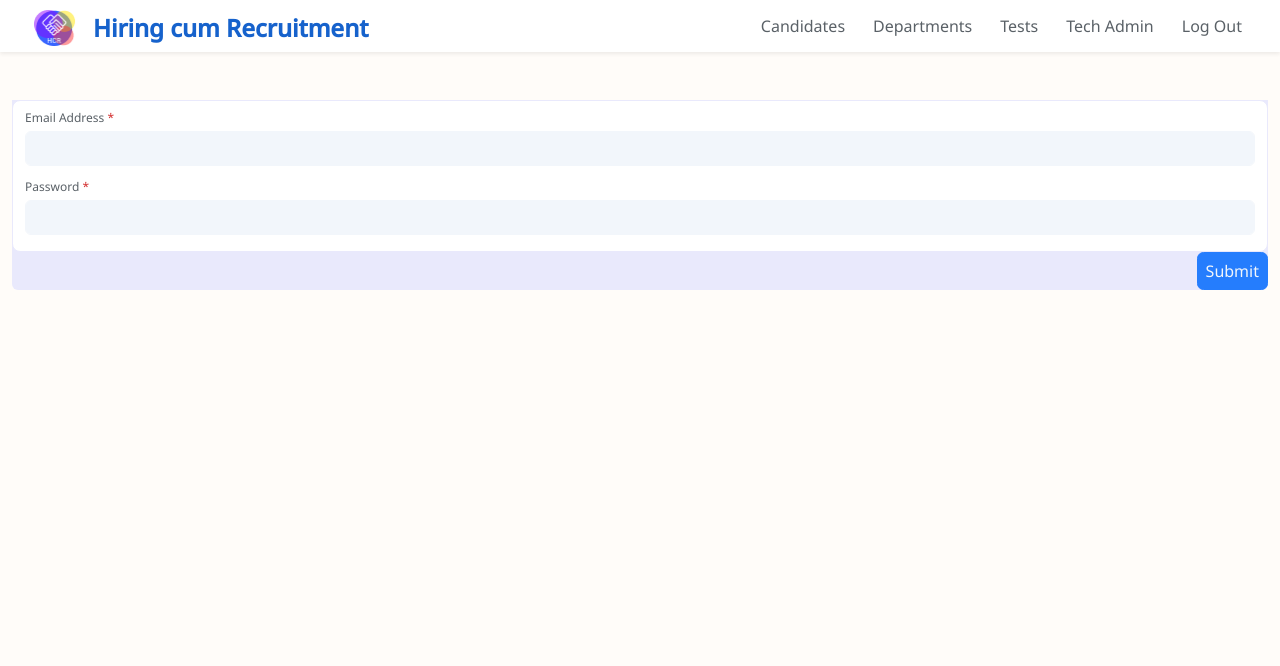
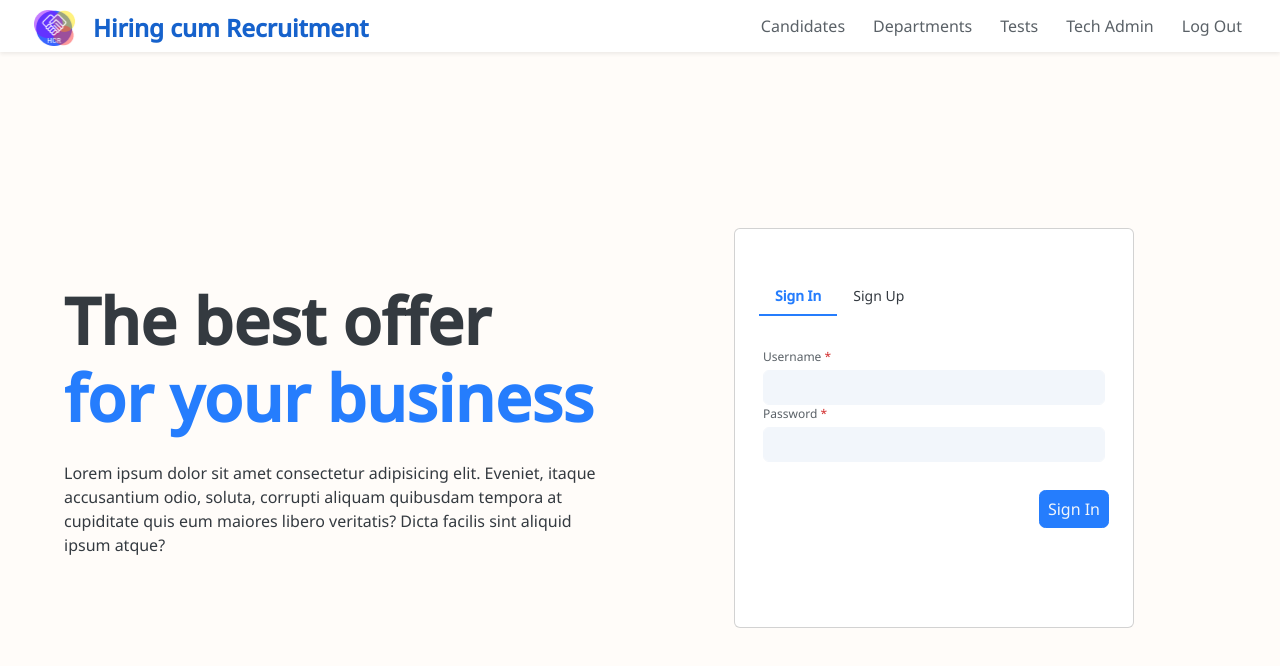
Before and after one commit to Maanas-Verma/recruitment-platform-fe, a React (Create React App) app: page / in a window 1280 px wide. Shown: the top 666 px of the page. Built offline with nearby package versions, Linux system fonts and the light colour scheme; no server answers.

Commit message:
Add sign-up and sign-in functionality

```diff
--- a/src/api-service/apiServices.ts
+++ b/src/api-service/apiServices.ts
@@ -10,6 +10,8 @@ import {
   PostQuestionRequest,
   PostQuestionResponse,
   PostTestRequest,
+  SignInRequest,
+  SignUpRequest,
 } from "../interfaces/global.interfaces";
 
 class HrAPI {
@@ -48,6 +50,17 @@ class HrAPI {
   };
 
   /**
+   * Makes the API call to Get department by id
+   *
+   * @param id - Department id
+   */
+  getDepartmentById = async (
+    id: string
+  ): Promise<AxiosResponse<DepartmentData>> => {
+    return axios.get(`${this.base_url}${this.endpoints.department}${id}/`);
+  }
+
+  /**
    * Makes the API call to get all employees
    *
    * @returns - Returns a promise with all employees.
@@ -55,6 +68,17 @@ class HrAPI {
   getEmployee = async (): Promise<AxiosResponse<GetEmployeeDataResponse[]>> => {
     return axios.get(`${this.base_url}${this.endpoints.employee}`);
   };
+
+  /**
+   * Makes the API call to get employee by id
+   *
+   * @param id - Candidate id
+   */
+  getEmployeeById = async (
+    id: string
+  ): Promise<AxiosResponse<GetEmployeeDataResponse>> => {
+    return axios.get(`${this.base_url}${this.endpoints.employee}${id}/`);
+  }
 
   /**
    * Makes the API call to Get all Candidates
@@ -144,6 +168,24 @@ class HrAPI {
   ): Promise<AxiosResponse<PostQuestionResponse>> => {
     return axios.post(`${this.base_url}${this.endpoints.question}`, postData);
   };
+
+  /**
+   * Makes the API call for Sign Up.
+   *
+   * @param data - Sign Up request details.
+   */
+  signUp = async (data: SignUpRequest) => {
+    return axios.post(`${this.base_url}/user/user/`, data);
+  }
+
+  /**
+   * Makes the API call for Sign In.
+   *
+   * @param data - Sign In request details.
+   */
+  signIn = async (data: SignInRequest) => {
+    return axios.post(`${this.base_url}/login/`, data);
+  }
 }
 const apiService = new HrAPI();
 
--- /dev/null
+++ b/src/api-service/sessionStorage.ts
@@ -0,0 +1,17 @@
+export function setUser(
+  userType: "employee" | "candidate" | "hr",
+  userId: string,
+  department?: string
+) {
+  sessionStorage.setItem("user_type", userType);
+  sessionStorage.setItem("department_id", department ? department : "");
+  sessionStorage.setItem("user_id", userId);
+}
+
+export function getUser(): any {
+  return {
+    userType: sessionStorage.getItem("user_type"),
+    departmentId: sessionStorage.getItem("department_id"),
+    userId: sessionStorage.getItem("user_id"),
+  };
+}
--- a/src/pages/sign-in/SignIn.tsx
+++ b/src/pages/sign-in/SignIn.tsx
@@ -1,11 +1,9 @@
 import { ReactElement, useState, useContext, useEffect } from "react";
 import { Link, useNavigate } from "react-router-dom";
-import { useForm, FormProvider } from "react-hook-form";
-import InputControl from "../../components/InputControl";
-import ReactDropdown from "../../components/ReactDropdown";
-import TextAreaControl from "../../components/TextAreaControl";
-import Button from "../../components/Button";
-
+import { useForm, FormProvider, FieldValue, set } from "react-hook-form";
+import SignUpFormProvider from "./SignUpFormProvider";
+import SignInFormProvider from "./SignInFormProvider";
+import TabControl from "../../components/TabControl";
 
 /**
  * Component for Sign In Component.
@@ -15,64 +13,57 @@ import Button from "../../components/Button";
 
 function SignIn(): ReactElement {
   const navigate = useNavigate();
-  const methods = useForm({
-    mode: "all",
-  });
-  const { handleSubmit } = methods;
+  const [isSignUp, setIsSignUp] = useState(false);
 
-   interface LoginFormData {
-    // email: string;
-    // password: string;
-  }
-
-  const handleSignInFormSubmit = (loginFormData: LoginFormData) => {
-    // creds validation to be added.
-    console.log(loginFormData);
-    navigate('/home');
+  const handleToChange = (event: React.SyntheticEvent, value: string) => {
+    setIsSignUp(!isSignUp);
   };
 
+  // const handleSignInFormSubmit = (loginFormData: LoginFormData) => {
+  //   // creds validation to be added.
+  //   console.log(loginFormData);
+  //   navigate("/home");
+  // };
+
   return (
-    <div className="row mx-0 mt-6">
-      <FormProvider {...methods}>
-        <form onSubmit={handleSubmit(handleSignInFormSubmit)}>
-          <div className="modal-body bg-lavender-lightest">
-            <div className="d-flex flex-column border border-lavender-lightest bg-white rounded-3 p-2 gap-1">
-            <div className="mb-2">
-                  <InputControl
-                    type="email"
-                    controlKey="email"
-                    label="Email Address"
-                    validationObject={{
-                      required: "Please fill email as required",
-                    }}
-                  />
-                </div>
-                <div className="mb-2">
-                      <InputControl
-                        type="password"
-                        controlKey="password"
-                        label="Password"
-                        validationObject={{
-                          required: "Please fill password as required",
-                        }}
-                      />
-                    </div>
+    <div
+      className="px-4 py-5 px-md-5 container-fluid row text-center text-lg-start d-flex"
+      style={{ height: "94vh" }}
+    >
+      <div className="container d-flex align-items-stretch">
+        <div className="row gx-lg-5 align-items-center d-flex align-items-center">
+          <div className="col-lg-6 mb-5 ps-6 mb-lg-0 d-flex flex-column justify-content-center">
+            <h1 className="mb-5 display-3 fw-bold ls-tight">
+              The best offer <br />
+              <span className="text-primary">for your business</span>
+            </h1>
+            <p>
+              Lorem ipsum dolor sit amet consectetur adipisicing elit. Eveniet,
+              itaque accusantium odio, soluta, corrupti aliquam quibusdam
+              tempora at cupiditate quis eum maiores libero veritatis? Dicta
+              facilis sint aliquid ipsum atque?
+            </p>
+          </div>
+
+          <div className="col-lg-6 px-5 d-flex justify-content-center">
+            <div className="card" style={{ width: "400px", height: "400px"}}>
+              <div className="card-header bg-transparent border-bottom-0 pt-6 px-md-5">
+                <TabControl
+                  value={isSignUp ? "Sign Up" : "Sign In"}
+                  handleTabChange={handleToChange}
+                  tabList={[
+                    { label: "Sign In", value: "Sign In" },
+                    { label: "Sign Up", value: "Sign Up" },
+                  ]}
+                />
+              </div>
+              <div className="card-body py-5 px-md-5">
+                {isSignUp ? <SignUpFormProvider /> : <SignInFormProvider />}
+              </div>
             </div>
           </div>
-          <div className="modal-footer bg-lavender-lightest rounded-bottom">
-            <div className="d-flex flex-row-reverse">
-              <Button
-                size="small"
-                submitType="submit"
-                theme="primary"
-                name="Submit"
-                buttonId="section-form-submit-btn"
-                extraClass="fs-6"
-              />
-            </div>
-          </div>
-        </form>
-      </FormProvider>
+        </div>
+      </div>
     </div>
   );
 }
--- /dev/null
+++ b/src/pages/sign-in/SignInFormProvider.tsx
@@ -0,0 +1,80 @@
+import { ReactElement } from "react";
+import { FieldValue, FormProvider, useForm } from "react-hook-form";
+import InputControl from "../../components/InputControl";
+import Button from "../../components/Button";
+import apiService from "../../api-service/apiServices";
+import { getUser, setUser } from "../../api-service/sessionStorage";
+import { toast } from "react-toastify";
+
+interface SignInForm {
+  username: string;
+  password: string;
+}
+
+function SignInFormProvider(): ReactElement {
+
+
+  const handleFormSubmit = async (data: FieldValue<SignInForm>) => {
+    try {
+      const userData = await apiService.signIn(data as SignInForm)
+      if(userData.data?.employee){
+        const employeeData = await apiService.getEmployeeById(userData.data.employee)
+        const departmentData = await apiService.getDepartmentById(employeeData.data.department.toString())
+        if(departmentData.data.name==='HR'){
+          setUser("hr", userData.data.employee, employeeData.data.department.toString())
+        }else{
+          setUser("employee", userData.data.employee, employeeData.data.department.toString())
+        }
+      }
+      else if(userData.data?.candidate){
+        setUser("candidate", userData.data.candidate)
+      }
+      console.log(getUser())
+    } catch (error) {
+      toast.error(`Error while getting candidates: ${error}`)
+    }
+  };
+
+  const methods = useForm({
+    mode: "all",
+  });
+  const { handleSubmit } = methods;
+
+  return (
+    <FormProvider {...methods}>
+      <form onSubmit={handleSubmit(handleFormSubmit)}>
+
+        <InputControl
+          label={"Username"}
+          type={"text"}
+          controlKey={"username"}
+          validationObject={{
+            required: "Please fill title as required",
+          }}
+        />
+
+        <InputControl
+          label={"Password"}
+          type={"text"}
+          controlKey={"password"}
+          validationObject={{
+            required: "Please fill title as required",
+          }}
+        />
+
+        <div className="d-flex mt-4">
+          <Button
+            size="small"
+            submitType="submit"
+            theme="primary"
+            name="Sign In"
+            buttonId="section-form-submit-btn"
+            extraClass="fs-6 ms-auto mt-3"
+          />
+        </div>
+      </form>
+    </FormProvider>
+  );
+}
+
+export default SignInFormProvider;
--- /dev/null
+++ b/src/pages/sign-in/SignUpFormProvider.tsx
@@ -0,0 +1,84 @@
+import { ReactElement } from "react";
+import { FieldValue, FormProvider, useForm } from "react-hook-form";
+import InputControl from "../../components/InputControl";
+import Button from "../../components/Button";
+import apiService from "../../api-service/apiServices";
+
+interface SignUpForm {
+  first_name: string;
+  last_name: string;
+  username: string;
+  password: string;
+}
+
+function SignUpFormProvider(): ReactElement {
+  const handleFormSubmit = async (data: FieldValue<SignUpForm>) => {
+    try {
+      const userData = await apiService.signUp(data as SignUpForm);
+      console.log(userData.data)
+    } catch (err) {
+      console.log(err);
+    }
+  };
+
+  const methods = useForm({
+    mode: "all",
+  });
+  const { handleSubmit } = methods;
+
+  return (
+    <FormProvider {...methods}>
+      <form onSubmit={handleSubmit(handleFormSubmit)}>
+        <div className="d-flex">
+          <InputControl
+            label={"First Name"}
+            type={"text"}
+            controlKey={"first_name"}
+            validationObject={{
+              required: "Please fill title as required",
+            }}
+          />
+          <InputControl
+            label={"Last Name"}
+            type={"text"}
+            controlKey={"last_name"}
+            validationObject={{
+              required: "Please fill title as required",
+            }}
+          />
+        </div>
+
+        <InputControl
+          label={"Username"}
+          type={"text"}
+          controlKey={"username"}
+          validationObject={{
+            required: "Please fill title as required",
+          }}
+        />
+
+        <InputControl
+          label={"Password"}
+          type={"text"}
+          controlKey={"password"}
+          validationObject={{
+            required: "Please fill title as required",
+          }}
+        />
+
+        <div className="d-flex mt-4">
+          <Button
+            size="small"
+            submitType="submit"
+            theme="primary"
+            name="Sign Up"
+            buttonId="section-form-submit-btn"
+            extraClass="fs-6 ms-auto mt-3"
+          />
+        </div>
+      </form>
+    </FormProvider>
+  );
+}
+
+export default SignUpFormProvider;
```
Also changed, not shown: src/interfaces/global.interfaces.ts (+12 -0 lines).
